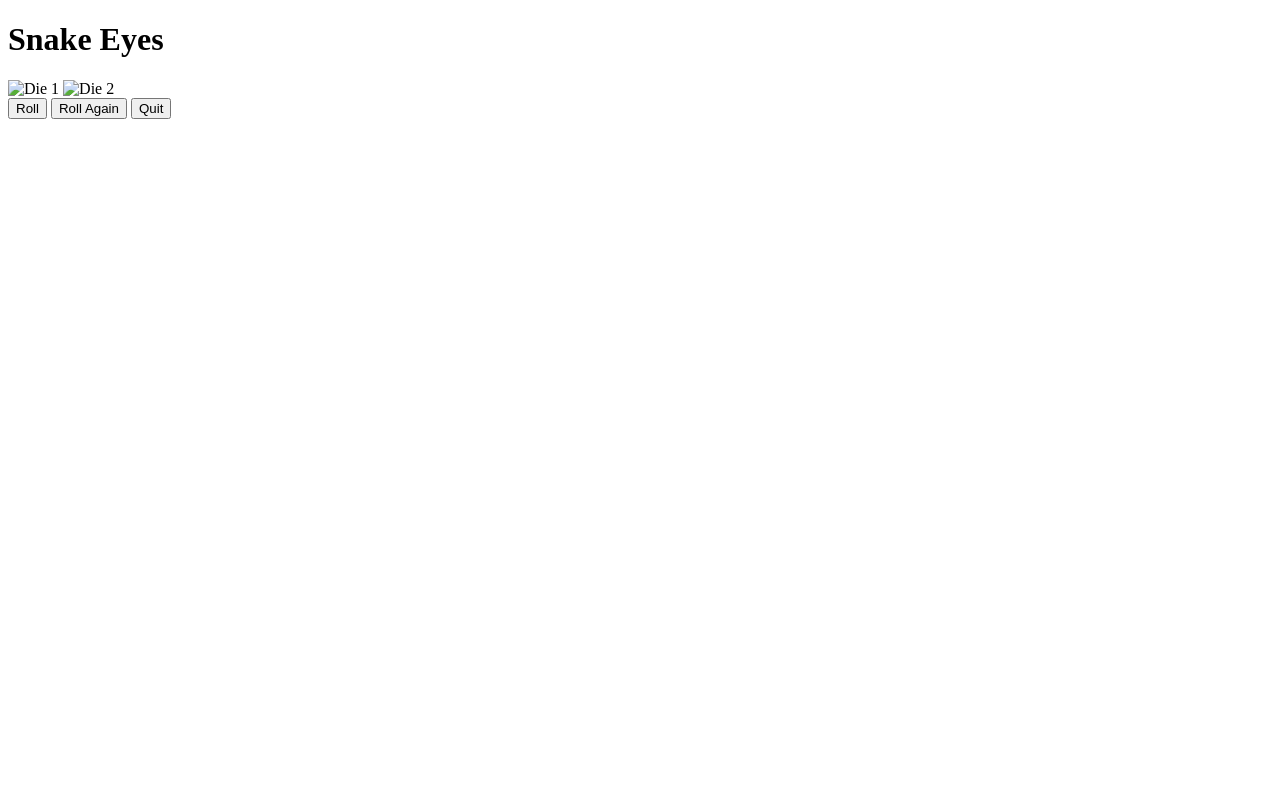
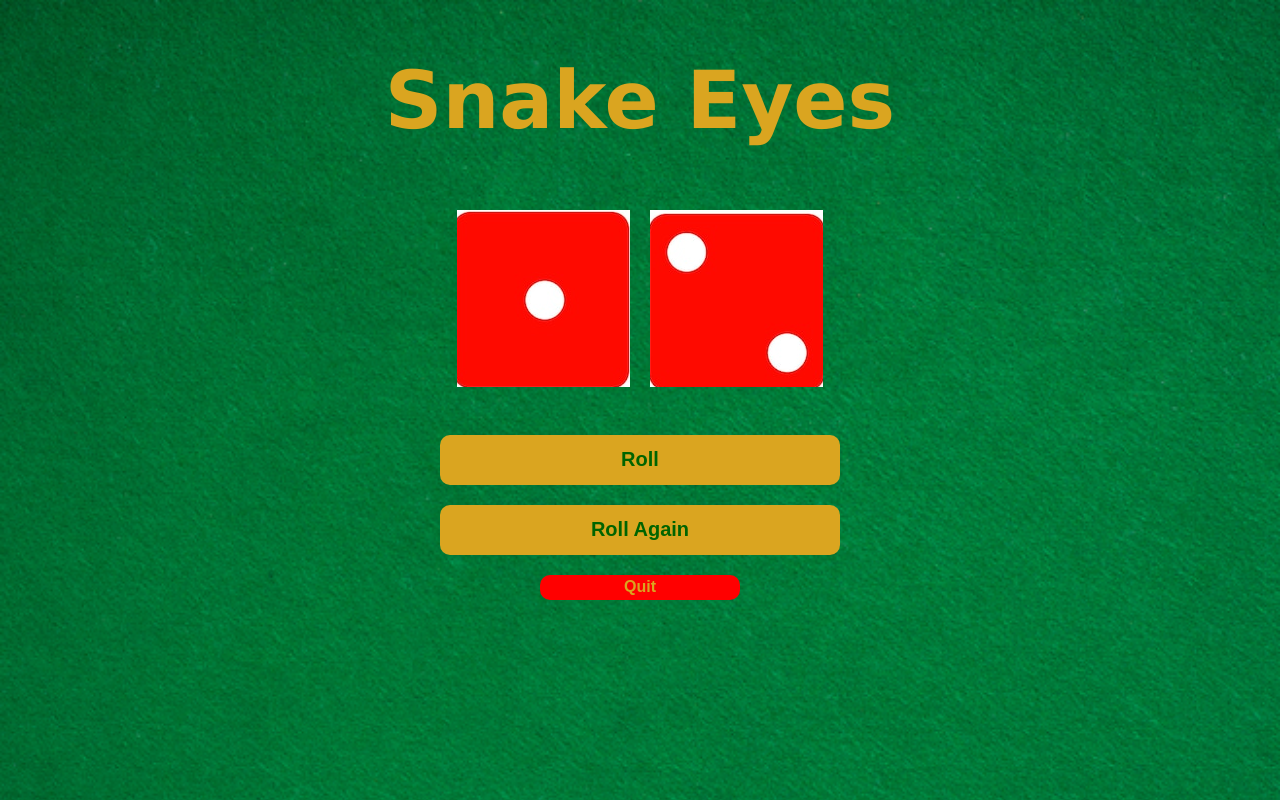
Before and after one commit to Numpkens/rollerdicegame, a plain HTML site: page index.html in a window 1280 px wide. Drawn offline with Linux system fonts and the light colour scheme.

Commit message:
Style the page

```diff
--- a/index.html
+++ b/index.html
@@ -4,18 +4,20 @@
         <meta charset="UTF-8" />
         <meta name="viewport" content="width=device-width, initial-scale=1.0" />
         <title>Snake Eyes</title>
-        <link rel="stylesheet" href="style.css" />
+        <link rel="stylesheet" href="style.css"/>
     </head>
     <body>
         <h1>Snake Eyes</h1>
 
         <div class="dice-container">
-            <img src="images/dice1.png" alt="Die 1" id="die1" />
-            <img src="images/dice2.png" alt="Die 2" id="die2" />
+            <img src="images/d1.png" alt="Die 1" id="die1" />
+            <img src="images/d2.png" alt="Die 2" id="die2" />
         </div>
-        <button id="roll-button">Roll</button>
+        <div class="button-container">
+        <button id="roll">Roll</button>
         <button id="reroll">Roll Again</button>
         <button id="quit">Quit</button>
+        </div>
         <script src="script.js"></script>
     </body>
 </html>
--- /dev/null
+++ b/style.css
@@ -0,0 +1,66 @@
+body {
+    background-image: url('images/table.png');
+    background-size: cover;
+    background-repeat: repeat;
+    font-family: 'Comic Sans', 'Lucida Sans Unicode', 'sans-serif';
+    color: goldenrod;
+    text-align: center;
+    font-size: 40px;
+    font-weight: bold;
+}
+
+.dice-container {
+    display: flex;
+    justify-content: center;
+    align-items: center;
+    margin: 10px 10px 20px 10px;
+}
+
+img {
+    margin: 10px 10px 10px 10px;
+}
+
+.button-container {
+    display: flex;
+    flex-direction: column;
+    justify-content: center;
+    align-items: center;
+    height: 200px;
+}
+
+#roll {
+    color: darkgreen;
+    width: 400px;
+    height: 50px;
+    font-size: 20px;
+    font-weight: bolder;
+    background-color: goldenrod;
+    border: none;
+    border-radius: 10px;
+    margin: 10px 10px 10px 10px;
+ }
+
+#reroll {
+    color: darkgreen;
+    width: 400px;
+    height: 50px;
+    font-size: 20px;
+    font-weight: bolder;
+    background-color: goldenrod;
+    border: none;
+    border-radius: 10px;
+    margin: 10px 10px 10px 10px;
+}
+
+#quit {
+    color: goldenrod;
+    width: 200px;
+    height: 25px;
+    font-size: 16px;
+    font-weight: bold;
+    background-color: red;
+    border: none;
+    border-radius: 10px;
+    align: bottom;
+    margin: 10px 10px 10px 10px;
+}
```
Also changed, not shown: images/d1.png (added), images/d2.png (added), images/d3.png (added), images/d4.png (added), images/d5.png (added), images/d6.png (added), images/game-dice-set-isolated-on-white-background-vector.jpg (deleted), images/table.png (added), sytle.css (deleted).
